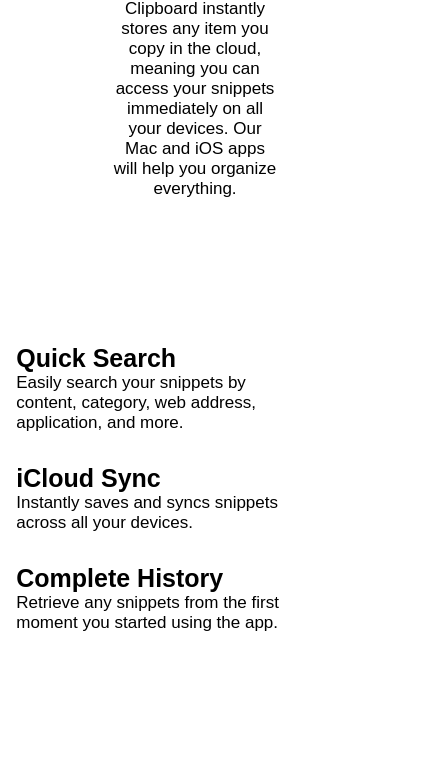
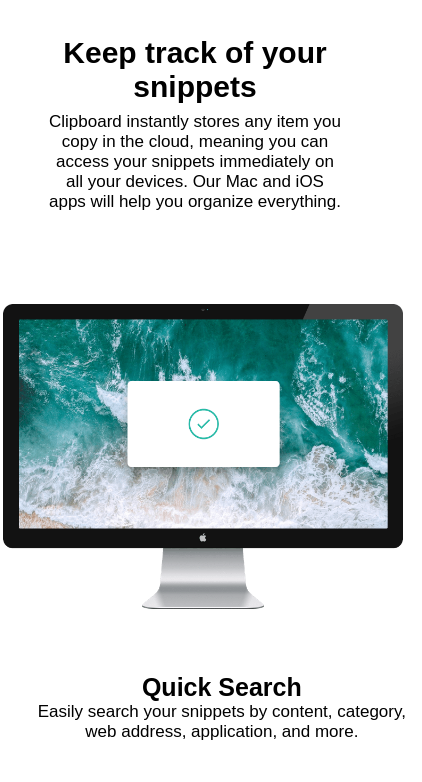
Before and after one commit to Uriasmanu/clipboard-landing-page-master, a plain HTML site: page index.html in a window 390 px wide. Shown: the part 677-1459 px from the top of the page, 422 px wide, since content can reach past the window. Drawn offline with Linux system fonts and the light colour scheme; a web font is replaced by a local one.

Commit message:
main mobile

```diff
--- a/style.css
+++ b/style.css
@@ -132,9 +132,9 @@ h3{
 }
 
 @media screen and (max-width: 600px){
-    .imagem{
-        width: 10px;
-    }
+    @import url('https://fonts.googleapis.com/css2?family=Bai+Jamjuree:wght@300;600&display=swap');
+
+
     .cabecalho {
         display: grid;
         grid-template-columns: repeat(5, 1fr);
@@ -163,6 +163,57 @@ h3{
         padding: 6% 0%;
     }
 
+    .primeiro {
+        grid-row: 1/1;
+        grid-column: 1/9;
+        margin-top: 35%;
+    }
+
+    .primeiro p {
+        margin: 0 12%;
+        text-align: center;
+    }
+
+    h2 {
+        font-size: 30px;
+        font-weight: 600;
+        display: flex;
+        justify-content: center;
+        margin: 2% 5%;
+        text-align: center;
+    }
+
+
+    .elementos {
+        display: flex;
+        justify-content: space-between;
+        position: relative;
+        left: 1%;
+        width: 80vw;
+        flex-direction: column;
+        justify-content: center;
+        align-items: flex-start;
+    }
+
+
+    .main {
+        height: 536px;
+        width: 400px;
+        object-fit: contain;
+        display: flex;
+        justify-content: center;
+    }
+
+    .textos-textos {
+        display: flex;
+        flex-direction: column;
+        justify-content: space-between;
+        height: 50%;
+        width: 400px;
+        text-align: center;
+    }
+
+
     button {
         height: 50px;
         width: 312px;
```
Also changed, not shown: index.html (+1 -0 lines).
